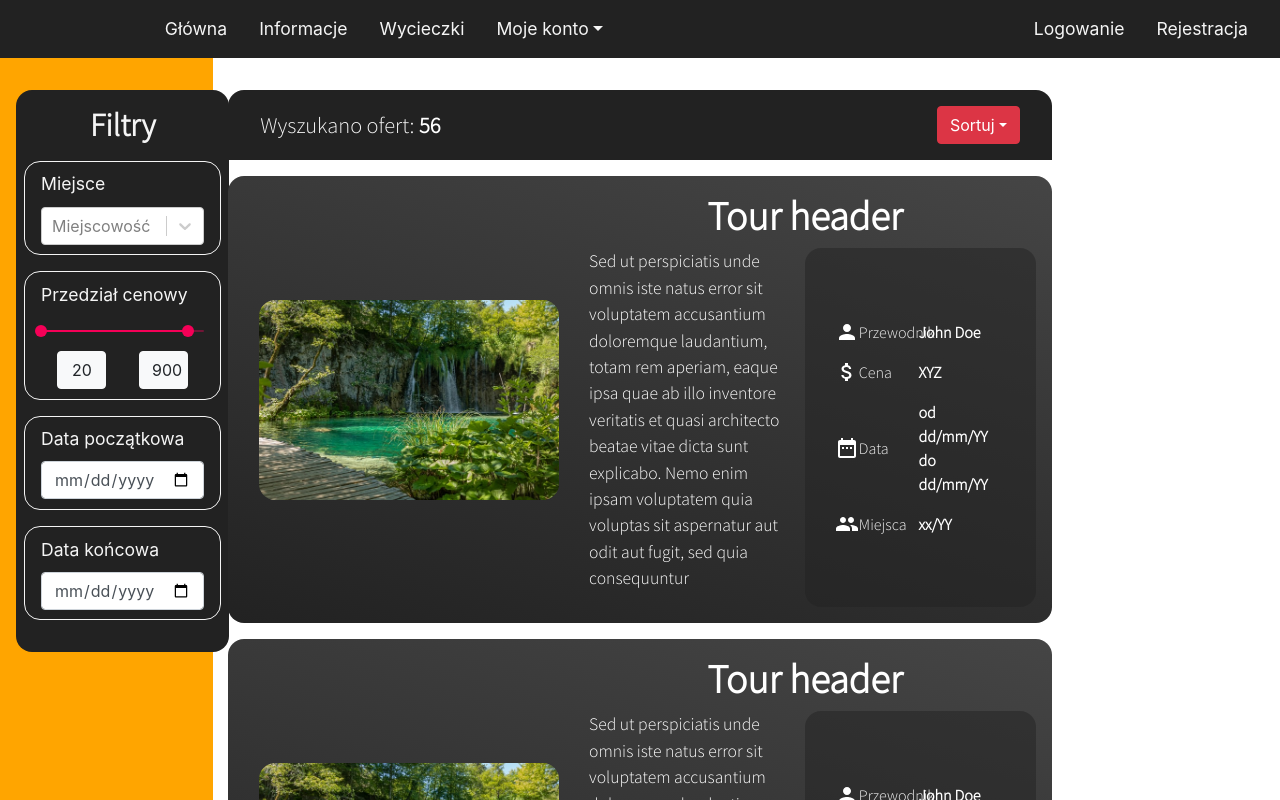
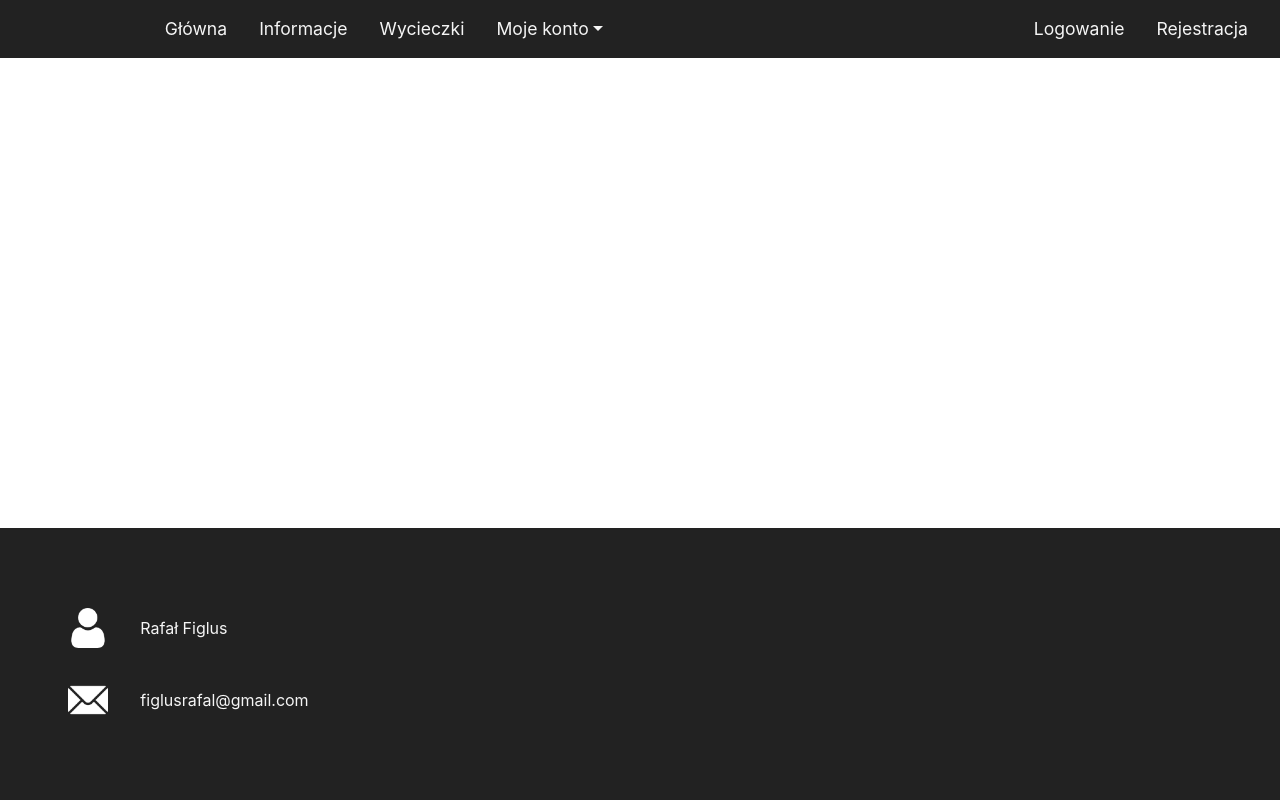
Before and after one commit to navuyi/Praca-Inzynierska-2022, a React (Create React App) app: page /tours/tour in a window 1280 px wide. Shown: the top 800 px of the page. Built offline with nearby package versions, Linux system fonts and the light colour scheme.

Commit message:
tour details setup - query strings

```diff
--- a/src/App.js
+++ b/src/App.js
@@ -3,8 +3,9 @@ import {Switch, Route} from 'react-router-dom';
 import {useSelector} from 'react-redux';
 // Pages
 import Home from "./pages/Home";
-import Informations from "./pages/Informations";
-import Tours from "./pages/Tours";
+import Information from "./pages/Informations";
+import Tours from "./pages/tours/Tours";
+import TourDetails from "./pages/tours/TourDetails";
 import Account from "./pages/Account";
 import Login from './pages/Login';
 import Register from "./pages/Register";
@@ -35,7 +36,7 @@ import './styles/oldMessages.css';
 import './styles/sentMessages.css';
 import './styles/deletedMessages.css';
 import './styles/toursTourPanel.css';
-
+import './styles/tourDetails.css';
 
 
 
@@ -46,11 +47,14 @@ function App() {
         <Route exact path="/">
             <Home />
         </Route>
-        <Route path="/informations">
-            <Informations />
+        <Route path="/information">
+            <Information />
         </Route>
-        <Route path="/tours">
+        <Route exact path="/tours">
             <Tours />
+        </Route>
+        <Route exact path={"/tours/tour"}>
+            <TourDetails />
         </Route>
         <Route exact path="/account">
             <Account />
--- a/src/components/NavbarComponent.js
+++ b/src/components/NavbarComponent.js
@@ -13,7 +13,7 @@ function NavbarComponent(){
         <Navbar.Toggle aria-controls="responsive-navbar-nav" />
             <Navbar.Collapse id="responsive-navbar-nav" className={"justify-content-center"}>
                 <Nav.Link as={Link} to="/"><span className="white">Główna</span></Nav.Link>
-                <Nav.Link as={Link} to="/informations"><span className="white">Informacje</span></Nav.Link>
+                <Nav.Link as={Link} to="/information"><span className="white">Informacje</span></Nav.Link>
                 <Nav.Link as={Link} to="/tours"><span className="white">Wycieczki</span></Nav.Link>
                 {
                     isLogged ?
--- /dev/null
+++ b/src/pages/tours/TourDetails.js
@@ -0,0 +1,19 @@
+import React from "react"
+import NavbarComponent from "../../components/NavbarComponent";
+import Footer from "../../components/Footer";
+
+import {Container, Row, Col} from "react-bootstrap"
+
+function TourDetails(){
+    return(
+        <div className={"tourDetails"}>
+            <NavbarComponent/>
+            <Container fluid className={"h-100"} style={{marginTop: "0em", top: "0", flexGrow: "1"}}>
+
+            </Container>
+            <Footer />
+        </div>
+    )
+}
+
+export default TourDetails;
--- /dev/null
+++ b/src/styles/tourDetails.css
@@ -0,0 +1,6 @@
+.tourDetails{
+    min-height: 100vh;
+    display: flex;
+    flex-direction: column;
+    justify-content: space-between;
+}
```
Also changed, not shown: src/pages/tours/Tours.js (renamed from src/pages/Tours.js, +5 -5 lines).
